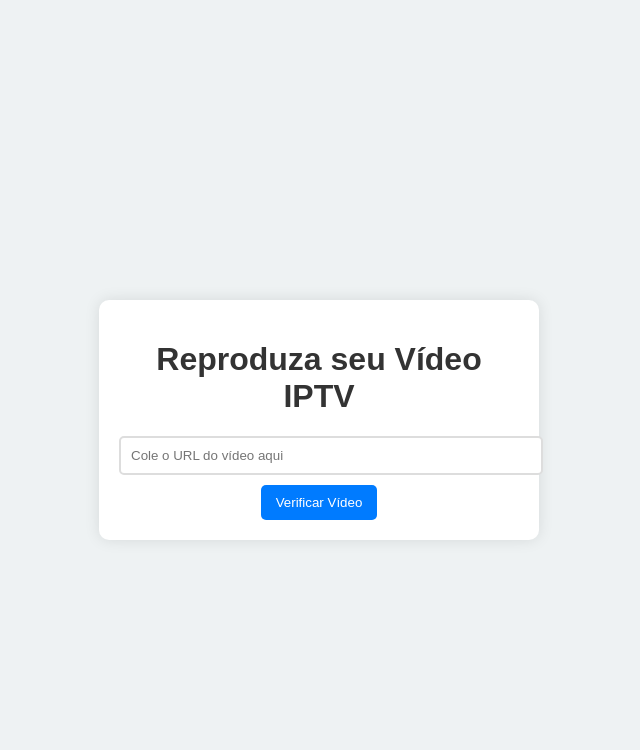
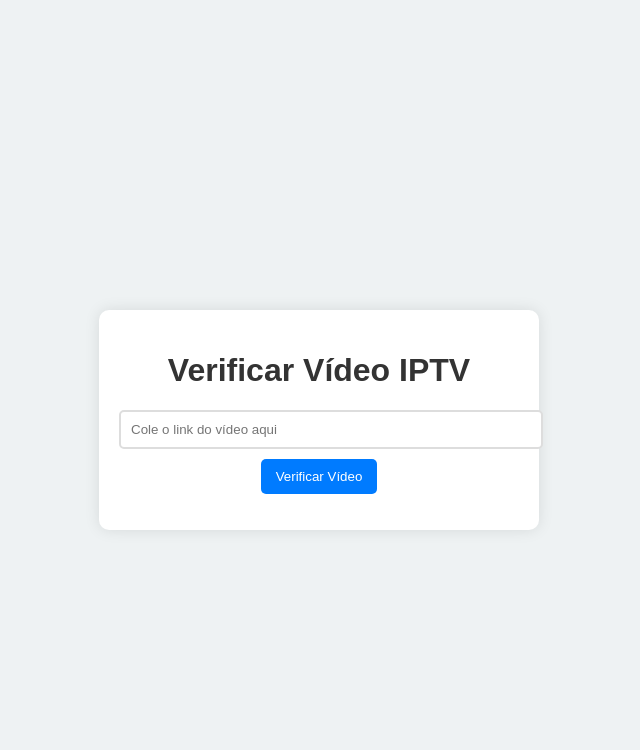
Before and after one commit to JOAO11092005/teste-player, a Flask app: page / in a window 1280 px wide. Shown: the top 750 px of the page, without its empty margins (321-961 px from the left). Run offline with Flask 3, Linux system fonts and the light colour scheme; some libraries are stand-ins or nearby versions.

Commit message:
Add files via upload

```diff
--- a/static/script.js
+++ b/static/script.js
@@ -1,35 +1,23 @@
 document.getElementById('check-button').addEventListener('click', function() {
-    const videoUrl = document.getElementById('video-url').value;
-    const playerContainer = document.getElementById('player-container');
-    const videoPlayer = document.getElementById('video-player');
-    const videoSource = document.getElementById('video-source');
-    const errorMessage = document.getElementById('error-message');
+    var videoUrl = document.getElementById('video-url').value;
+    var videoPlayer = videojs('video-player');
+    var message = document.getElementById('message');
 
-    // Limpar mensagens anteriores
-    playerContainer.classList.add('hidden');
-    errorMessage.classList.add('hidden');
-    videoSource.src = '';
+    videoPlayer.src({ type: 'video/mp4', src: videoUrl });
 
-    fetch('/check-video', {
-        method: 'POST',
-        headers: {
-            'Content-Type': 'application/json'
-        },
-        body: JSON.stringify({ url: videoUrl })
-    })
-    .then(response => response.json())
-    .then(data => {
-        if (data.valid) {
-            videoSource.src = data.url;
-            videoPlayer.load();
-            playerContainer.classList.remove('hidden');
-        } else {
-            errorMessage.textContent = 'Vídeo não encontrado ou URL inválido.';
-            errorMessage.classList.remove('hidden');
-        }
-    })
-    .catch(error => {
-        errorMessage.textContent = 'Erro ao verificar o vídeo: ' + error;
-        errorMessage.classList.remove('hidden');
+    // Testar se o vídeo pode ser reproduzido
+    videoPlayer.ready(function() {
+        this.on('error', function() {
+            message.textContent = "Erro ao carregar o vídeo. Verifique o link ou o formato.";
+        });
+
+        this.on('loadedmetadata', function() {
+            message.textContent = "Vídeo carregado com sucesso!";
+            this.play().catch(function(error) {
+                message.textContent = "Não foi possível reproduzir o vídeo automaticamente. Clique no player para reproduzir.";
+            });
+        });
     });
+
+    videoPlayer.show();
 });
--- a/templates/index.html
+++ b/templates/index.html
@@ -3,22 +3,23 @@
 <head>
     <meta charset="UTF-8">
     <meta name="viewport" content="width=device-width, initial-scale=1.0">
-    <title>Player de Vídeo IPTV</title>
+    <link href="https://vjs.zencdn.net/7.17.0/video-js.css" rel="stylesheet" />
     <link rel="stylesheet" href="../static/style.css">
+    <title>Video Player</title>
 </head>
 <body>
     <div class="container">
-        <h1>Reproduza seu Vídeo IPTV</h1>
-        <input type="text" id="video-url" placeholder="Cole o URL do vídeo aqui">
+        <h1>Verificar Vídeo IPTV</h1>
+        <input type="text" id="video-url" placeholder="Cole o link do vídeo aqui">
         <button id="check-button">Verificar Vídeo</button>
-        <div id="player-container" class="hidden">
-            <video id="video-player" controls>
-                <source id="video-source" src="" type="video/mp4">
-                Seu navegador não suporta a tag de vídeo.
-            </video>
-        </div>
-        <div id="error-message" class="hidden"></div>
+        <video id="video-player" class="video-js vjs-default-skin" controls style="display: none; width: 100%; max-width: 600px;">
+            <source id="video-source" src="" type="video/mp4">
+            Seu navegador não suporta o elemento de vídeo.
+        </video>
+        <p id="message"></p>
     </div>
+
+    <script src="https://vjs.zencdn.net/7.17.0/video.min.js"></script>
     <script src="../static/script.js"></script>
 </body>
 </html>
```
